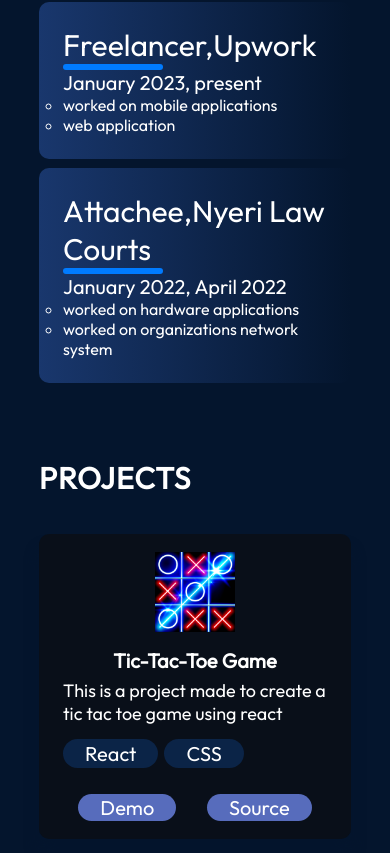
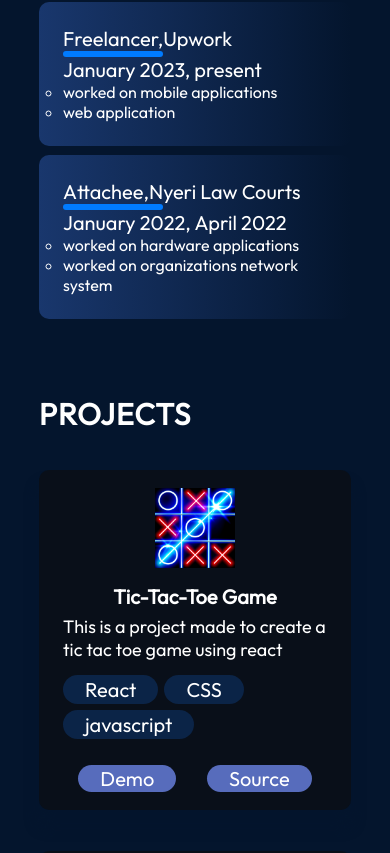
Before and after one commit to beahnjoka/portfolio, a React (Vite) app: page / in a window 390 px wide. Shown: the part 2210-3063 px from the top of the page. Built offline with nearby package versions, Linux system fonts and the light colour scheme.

Commit message:
some more changes

```diff
--- a/src/components/experience/experience.module.css
+++ b/src/components/experience/experience.module.css
@@ -134,4 +134,9 @@
         width: 70%;
     }
 
+    .historyItemDetails h3{
+        font-size: 20px;
+        font-weight: 300;
+    }
+
 }
--- a/src/components/hero section/hero.jsx
+++ b/src/components/hero section/hero.jsx
@@ -14,7 +14,7 @@
         Ready to bring some digital pizzazz to the party and make clients smile! 😎✨
         </p>
         <a
-          href="https://wa.me/+254796168288"
+          href="https://wa.me/+254738141026"
           target="_blank"
           rel="noopener noreferrer"
           className={styles.contactButton}
--- a/src/data/projects.json
+++ b/src/data/projects.json
@@ -3,7 +3,7 @@
         "title": "Tic-tac-toe game",
         "image": "/assets/tictactoe.png",
         "description":" This is a project made to create a tic tac toe game using react",
-        "skills": ["React", "CSS"],
+        "skills": ["React", "CSS", "javascript"],
         "demo":"https://devbeah-tictac.netlify.app",
         "source":"https://github.com/beahnjoka/tictactoe-game"
     },
@@ -12,7 +12,7 @@
         "title": "Search filter",
         "image": "/assets/search.png",
         "description":" This is a project made to create a search filter using react",
-        "skills": ["React", "CSS"],
+        "skills": ["React", "CSS","javascript"],
         "demo":"https://simple-search-filter.netlify.app",
         "source":"https://github.com/beahnjoka/search-filter"
     },
@@ -21,7 +21,7 @@
         "title": "To-do list",
         "image": "/assets/todol.jpg",
         "description":" This is a project made to create a todo list using react",
-        "skills": ["React", "CSS"],
+        "skills": ["React", "CSS", "javascript"],
         "demo":"https://todolist-devbeah.netlify.app",
         "source":"https://github.com/beahnjoka/todo-list"
     }
```
